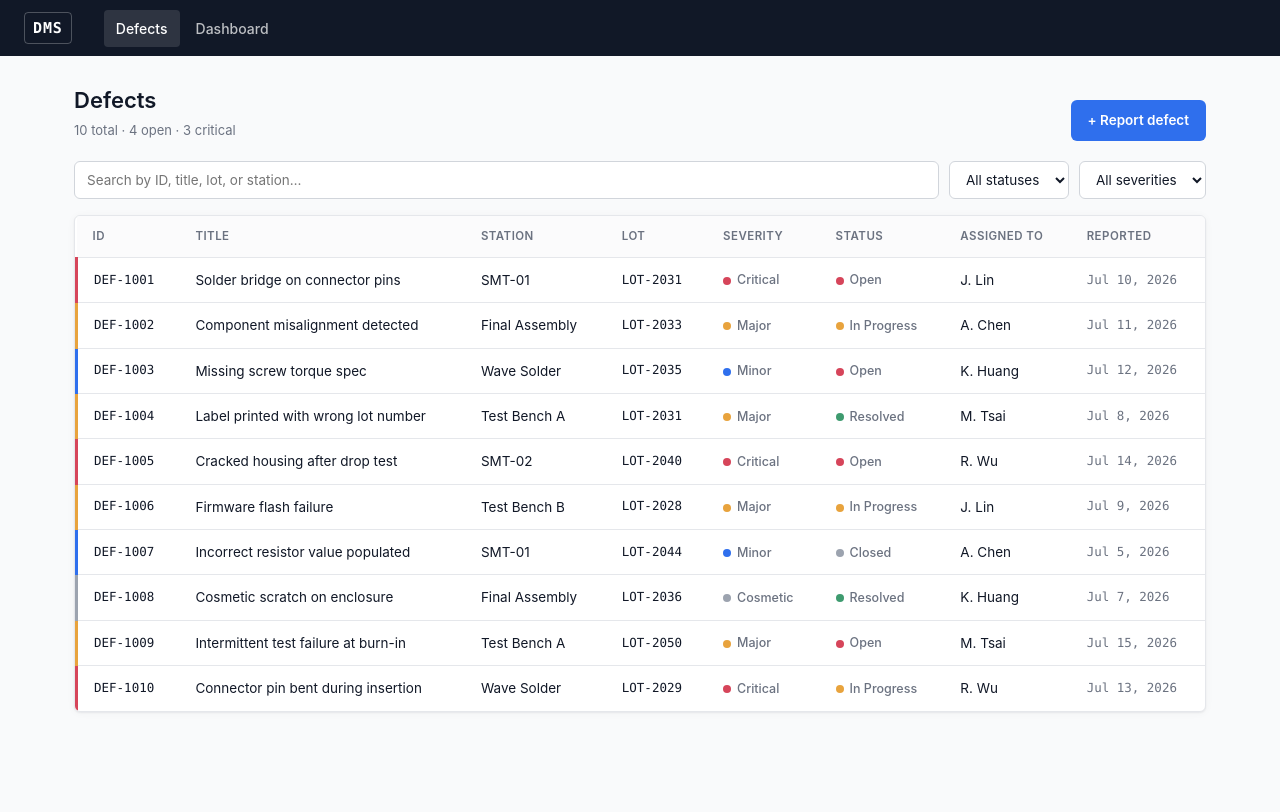
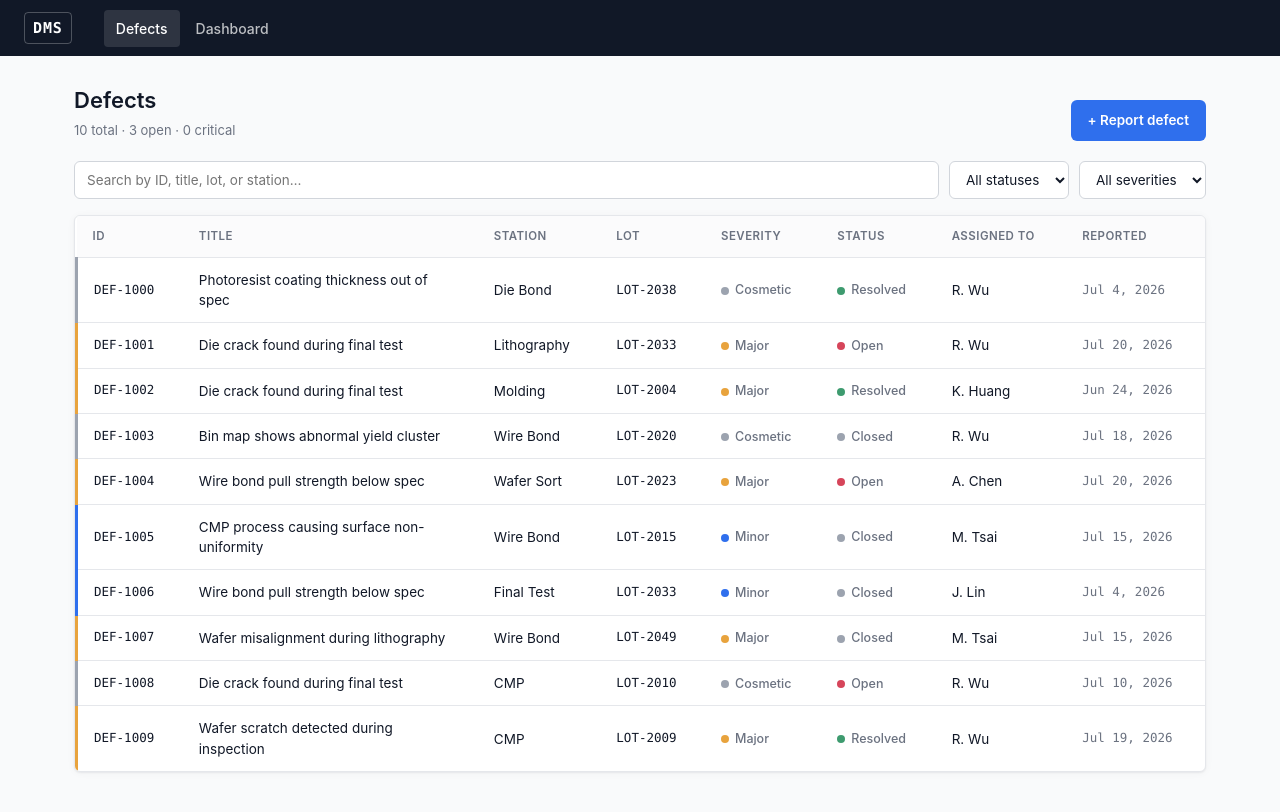
Before and after one commit to tiffanychiu97/DMS-System, an Angular app: page /defects in a window 1280 px wide. Shown: the top 812 px of the page. Built offline with nearby package versions, Linux system fonts and the light colour scheme.

Commit message:
use defect service to store mock data

```diff
--- a/src/app/core/services/defect.service.ts
+++ b/src/app/core/services/defect.service.ts
@@ -1,26 +1,26 @@
 import { Injectable, signal, computed } from '@angular/core';
 import { Defect, DefectFormValue, DefectSeverity, DefectStatus } from '../defect.model';
 
-const STATIONS = ['SMT-01', 'SMT-02', 'Final Assembly', 'Wave Solder', 'Test Bench A', 'Test Bench B'];
+const STATIONS = ['Lithography', 'Etch', 'CMP', 'Wafer Sort', 'Die Bond', 'Wire Bond', 'Molding', 'Final Test'];
 const REPORTERS = ['J. Lin', 'M. Tsai', 'A. Chen', 'R. Wu', 'K. Huang'];
 
 function generateSeedData(): Defect[] {
   const titles = [
-    'Solder bridge on connector pins',
-    'Component misalignment detected',
-    'Missing screw torque spec',
-    'Label printed with wrong lot number',
-    'Cracked housing after drop test',
-    'Firmware flash failure',
-    'Incorrect resistor value populated',
-    'Cosmetic scratch on enclosure',
-    'Intermittent test failure at burn-in',
-    'Connector pin bent during insertion',
+    'Wafer scratch detected during inspection',
+    'Photoresist coating thickness out of spec',
+    'Particle contamination on wafer surface',
+    'Etching process over-etch on die edge',
+    'Wire bond pull strength below spec',
+    'Die crack found during final test',
+    'Wafer misalignment during lithography',
+    'CMP process causing surface non-uniformity',
+    'Bin map shows abnormal yield cluster',
+    'Mold compound voids in package',
   ];
   const severities = Object.values(DefectSeverity);
   const statuses = Object.values(DefectStatus);
 
-return Array.from({ length: 42 }, (_, i) => {
+return Array.from({ length: 10 }, (_, i) => {
     const reportedDaysAgo = Math.floor(Math.random() * 30);
     const reportedAt = new Date(Date.now() - reportedDaysAgo * 86400000);
     const updatedAt = new Date(reportedAt.getTime() + Math.floor(Math.random() * 4) * 86400000);
@@ -47,6 +47,7 @@ return Array.from({ length: 42 }, (_, i) => {
 
 export class DefectService {
   private readonly _defects = signal<Defect[]>(generateSeedData());
+  readonly defects = computed(() => this._defects())
 
   create(value: DefectFormValue): void {
     const now = new Date().toISOString();
--- a/src/app/features/dashboard/dashboard.ts
+++ b/src/app/features/dashboard/dashboard.ts
@@ -1,18 +1,7 @@
-import { Component, computed } from '@angular/core';
+import { DefectService } from './../../core/services/defect.service';
+import { Component, computed, inject } from '@angular/core';
 import { Defect, DefectSeverity, DefectStatus } from '../../core/defect.model';
 
-const SAMPLE_DEFECTS: Defect[] = [
-  { id: 'DEF-1001', productId: 'LOT-2031', station: 'SMT-01', title: 'Solder bridge on connector pins', description: '', severity: DefectSeverity.Critical, status: DefectStatus.Open, assignedTo: 'J. Lin', reportedBy: 'M. Tsai', reportedAt: '2026-07-10T00:00:00.000Z', updatedAt: '2026-07-10T00:00:00.000Z' },
-  { id: 'DEF-1002', productId: 'LOT-2033', station: 'Final Assembly', title: 'Component misalignment detected', description: '', severity: DefectSeverity.Major, status: DefectStatus.InProgress, assignedTo: 'A. Chen', reportedBy: 'R. Wu', reportedAt: '2026-07-11T00:00:00.000Z', updatedAt: '2026-07-12T00:00:00.000Z' },
-  { id: 'DEF-1003', productId: 'LOT-2035', station: 'Wave Solder', title: 'Missing screw torque spec', description: '', severity: DefectSeverity.Minor, status: DefectStatus.Open, assignedTo: 'K. Huang', reportedBy: 'J. Lin', reportedAt: '2026-07-12T00:00:00.000Z', updatedAt: '2026-07-12T00:00:00.000Z' },
-  { id: 'DEF-1004', productId: 'LOT-2031', station: 'Test Bench A', title: 'Label printed with wrong lot number', description: '', severity: DefectSeverity.Major, status: DefectStatus.Resolved, assignedTo: 'M. Tsai', reportedBy: 'A. Chen', reportedAt: '2026-07-08T00:00:00.000Z', updatedAt: '2026-07-13T00:00:00.000Z' },
-  { id: 'DEF-1005', productId: 'LOT-2040', station: 'SMT-02', title: 'Cracked housing after drop test', description: '', severity: DefectSeverity.Critical, status: DefectStatus.Open, assignedTo: 'R. Wu', reportedBy: 'K. Huang', reportedAt: '2026-07-14T00:00:00.000Z', updatedAt: '2026-07-14T00:00:00.000Z' },
-  { id: 'DEF-1006', productId: 'LOT-2028', station: 'Test Bench B', title: 'Firmware flash failure', description: '', severity: DefectSeverity.Major, status: DefectStatus.InProgress, assignedTo: 'J. Lin', reportedBy: 'M. Tsai', reportedAt: '2026-07-09T00:00:00.000Z', updatedAt: '2026-07-11T00:00:00.000Z' },
-  { id: 'DEF-1007', productId: 'LOT-2044', station: 'SMT-01', title: 'Incorrect resistor value populated', description: '', severity: DefectSeverity.Minor, status: DefectStatus.Closed, assignedTo: 'A. Chen', reportedBy: 'R. Wu', reportedAt: '2026-07-05T00:00:00.000Z', updatedAt: '2026-07-09T00:00:00.000Z' },
-  { id: 'DEF-1008', productId: 'LOT-2036', station: 'Final Assembly', title: 'Cosmetic scratch on enclosure', description: '', severity: DefectSeverity.Cosmetic, status: DefectStatus.Resolved, assignedTo: 'K. Huang', reportedBy: 'J. Lin', reportedAt: '2026-07-07T00:00:00.000Z', updatedAt: '2026-07-10T00:00:00.000Z' },
-  { id: 'DEF-1009', productId: 'LOT-2050', station: 'Test Bench A', title: 'Intermittent test failure at burn-in', description: '', severity: DefectSeverity.Major, status: DefectStatus.Open, assignedTo: 'M. Tsai', reportedBy: 'A. Chen', reportedAt: '2026-07-15T00:00:00.000Z', updatedAt: '2026-07-15T00:00:00.000Z' },
-  { id: 'DEF-1010', productId: 'LOT-2029', station: 'Wave Solder', title: 'Connector pin bent during insertion', description: '', severity: DefectSeverity.Critical, status: DefectStatus.InProgress, assignedTo: 'R. Wu', reportedBy: 'K. Huang', reportedAt: '2026-07-13T00:00:00.000Z', updatedAt: '2026-07-16T00:00:00.000Z' },
-];
 
 @Component({
   selector: 'app-dashboard',
@@ -22,20 +11,21 @@ const SAMPLE_DEFECTS: Defect[] = [
   styleUrl: './dashboard.scss',
 })
 export class Dashboard {
-  private readonly allDefects = SAMPLE_DEFECTS;
+  private defectService= inject(DefectService)
+  private readonly allDefects = this.defectService.defects;
 
   readonly summary = computed(() => ({
-    total: this.allDefects.length,
-    open: this.allDefects.filter(defect => defect.status === DefectStatus.Open).length,
-    critical: this.allDefects.filter(defect => defect.severity === DefectSeverity.Critical).length,
+    total: this.allDefects().length,
+    open: this.allDefects().filter(defect => defect.status === DefectStatus.Open).length,
+    critical: this.allDefects().filter(defect => defect.severity === DefectSeverity.Critical).length,
   }));
 
 
   readonly severityBreakdown = computed(() => {
   const severities = Object.values(DefectSeverity);
   return severities.map(severity => {
-    const count = this.allDefects.filter(defect => defect.severity === severity).length;
-    const percent = this.allDefects.length > 0 ? (count / this.allDefects.length) * 100 : 0;
+    const count = this.allDefects().filter(defect => defect.severity === severity).length;
+    const percent = this.allDefects().length > 0 ? (count / this.allDefects().length) * 100 : 0;
     return { severity, count, percent };
   });
 });
--- a/src/app/features/defect-list/defect-list.ts
+++ b/src/app/features/defect-list/defect-list.ts
@@ -1,22 +1,9 @@
-import { Component, computed, signal } from '@angular/core';
+import { DefectService } from './../../core/services/defect.service';
+import { Component, computed, signal, inject } from '@angular/core';
 import { StatusBadge } from '../../shared/component/status-badge/status-badge';
 import { Defect, DefectSeverity, DefectStatus } from '../../core/defect.model';
 import { FormsModule } from '@angular/forms';
 import { RouterLink } from '@angular/router';
-
-const SAMPLE_DEFECTS: Defect[] = [
-  { id: 'DEF-1001', productId: 'LOT-2031', station: 'SMT-01', title: 'Solder bridge on connector pins', description: '', severity: DefectSeverity.Critical, status: DefectStatus.Open, assignedTo: 'J. Lin', reportedBy: 'M. Tsai', reportedAt: '2026-07-10T00:00:00.000Z', updatedAt: '2026-07-10T00:00:00.000Z' },
-  { id: 'DEF-1002', productId: 'LOT-2033', station: 'Final Assembly', title: 'Component misalignment detected', description: '', severity: DefectSeverity.Major, status: DefectStatus.InProgress, assignedTo: 'A. Chen', reportedBy: 'R. Wu', reportedAt: '2026-07-11T00:00:00.000Z', updatedAt: '2026-07-12T00:00:00.000Z' },
-  { id: 'DEF-1003', productId: 'LOT-2035', station: 'Wave Solder', title: 'Missing screw torque spec', description: '', severity: DefectSeverity.Minor, status: DefectStatus.Open, assignedTo: 'K. Huang', reportedBy: 'J. Lin', reportedAt: '2026-07-12T00:00:00.000Z', updatedAt: '2026-07-12T00:00:00.000Z' },
-  { id: 'DEF-1004', productId: 'LOT-2031', station: 'Test Bench A', title: 'Label printed with wrong lot number', description: '', severity: DefectSeverity.Major, status: DefectStatus.Resolved, assignedTo: 'M. Tsai', reportedBy: 'A. Chen', reportedAt: '2026-07-08T00:00:00.000Z', updatedAt: '2026-07-13T00:00:00.000Z' },
-  { id: 'DEF-1005', productId: 'LOT-2040', station: 'SMT-02', title: 'Cracked housing after drop test', description: '', severity: DefectSeverity.Critical, status: DefectStatus.Open, assignedTo: 'R. Wu', reportedBy: 'K. Huang', reportedAt: '2026-07-14T00:00:00.000Z', updatedAt: '2026-07-14T00:00:00.000Z' },
-  { id: 'DEF-1006', productId: 'LOT-2028', station: 'Test Bench B', title: 'Firmware flash failure', description: '', severity: DefectSeverity.Major, status: DefectStatus.InProgress, assignedTo: 'J. Lin', reportedBy: 'M. Tsai', reportedAt: '2026-07-09T00:00:00.000Z', updatedAt: '2026-07-11T00:00:00.000Z' },
-  { id: 'DEF-1007', productId: 'LOT-2044', station: 'SMT-01', title: 'Incorrect resistor value populated', description: '', severity: DefectSeverity.Minor, status: DefectStatus.Closed, assignedTo: 'A. Chen', reportedBy: 'R. Wu', reportedAt: '2026-07-05T00:00:00.000Z', updatedAt: '2026-07-09T00:00:00.000Z' },
-  { id: 'DEF-1008', productId: 'LOT-2036', station: 'Final Assembly', title: 'Cosmetic scratch on enclosure', description: '', severity: DefectSeverity.Cosmetic, status: DefectStatus.Resolved, assignedTo: 'K. Huang', reportedBy: 'J. Lin', reportedAt: '2026-07-07T00:00:00.000Z', updatedAt: '2026-07-10T00:00:00.000Z' },
-  { id: 'DEF-1009', productId: 'LOT-2050', station: 'Test Bench A', title: 'Intermittent test failure at burn-in', description: '', severity: DefectSeverity.Major, status: DefectStatus.Open, assignedTo: 'M. Tsai', reportedBy: 'A. Chen', reportedAt: '2026-07-15T00:00:00.000Z', updatedAt: '2026-07-15T00:00:00.000Z' },
-  { id: 'DEF-1010', productId: 'LOT-2029', station: 'Wave Solder', title: 'Connector pin bent during insertion', description: '', severity: DefectSeverity.Critical, status: DefectStatus.InProgress, assignedTo: 'R. Wu', reportedBy: 'K. Huang', reportedAt: '2026-07-13T00:00:00.000Z', updatedAt: '2026-07-16T00:00:00.000Z' },
-];
-
 
 @Component({
   selector: 'app-defect-list',
@@ -25,17 +12,16 @@ const SAMPLE_DEFECTS: Defect[] = [
   styleUrl: './defect-list.scss',
 })
 export class DefectList {
+  private defectService= inject(DefectService)
+  private readonly allDefects = this.defectService.defects;
 
   readonly summary = computed(() => {
     return {
-      total: this.allDefects.length,
-      open: this.allDefects.filter(defect => defect.status === DefectStatus.Open).length,
-      critical: this.allDefects.filter(defect => defect.severity === DefectSeverity.Critical).length,
+      total: this.allDefects().length,
+      open: this.allDefects().filter(defect => defect.status === DefectStatus.Open).length,
+      critical: this.allDefects().filter(defect => defect.severity === DefectSeverity.Critical).length,
     };
   })
-
-
-  private readonly allDefects: Defect[] = SAMPLE_DEFECTS;
 
   readonly searchTerm = signal('');
   readonly statusFilter = signal<DefectStatus | 'All'>('All');
@@ -45,7 +31,7 @@ export class DefectList {
   readonly severityOptions = ['All', ...Object.values(DefectSeverity)];
 
   readonly filtered = computed(() => {
-    return this.allDefects.filter(defect => {
+    return this.allDefects().filter(defect => {
       const term = this.searchTerm().trim().toLowerCase();
       const matchesSearch =   !term ||
         defect.id.toLowerCase().includes(term) ||
```
